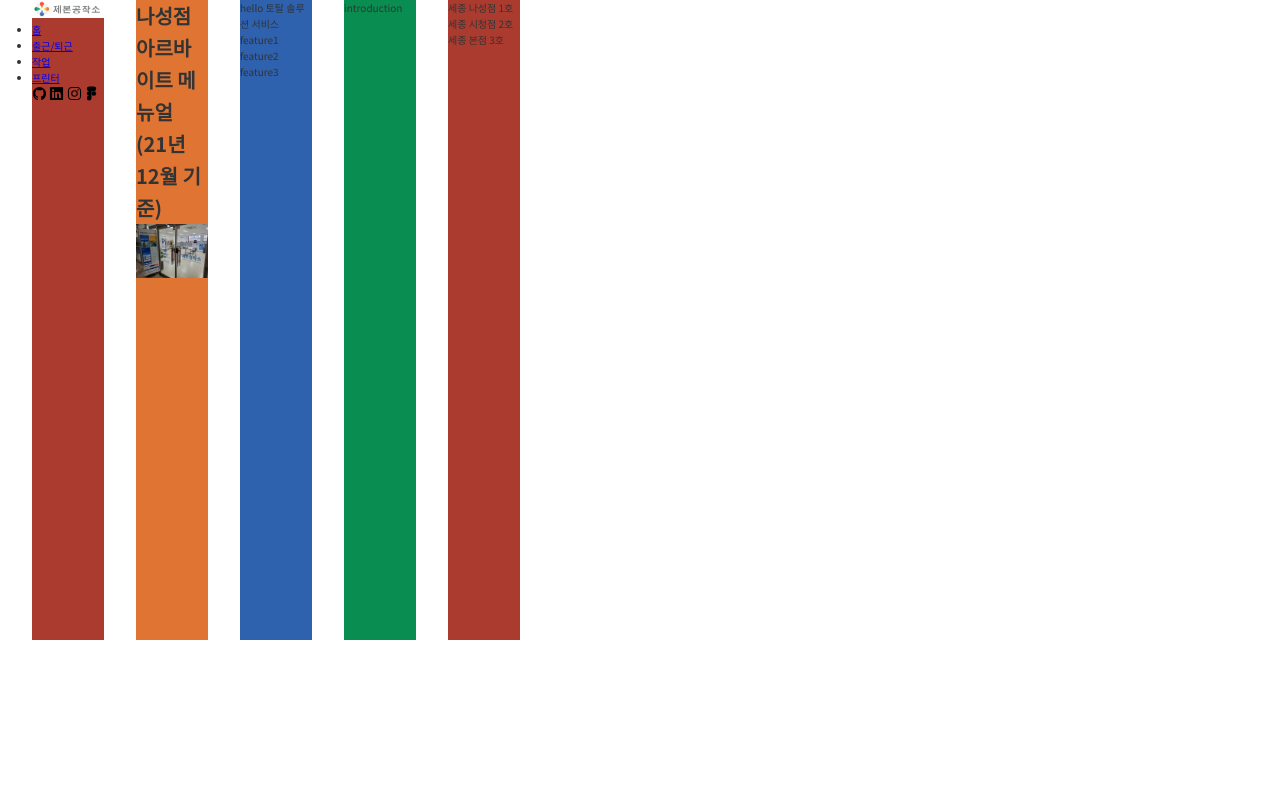
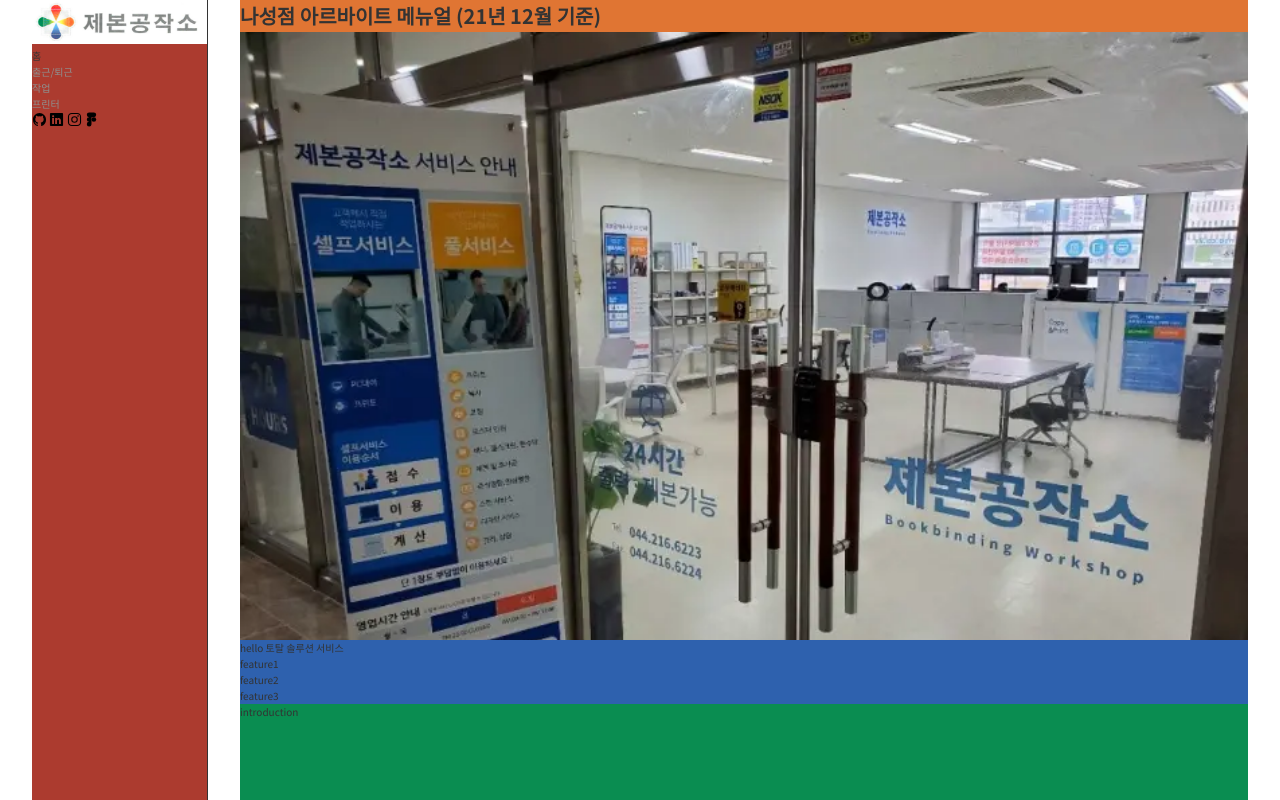
Before and after one commit to taewookim02/bookbinding-workshop, a website: page index.html in a window 1280 px wide. Shown: the top 800 px of the page. Drawn offline with Linux system fonts and the light colour scheme.

Commit message:
style: sidebar improvements

```diff
--- a/index.html
+++ b/index.html
@@ -20,7 +20,7 @@
       <nav class="nav">
         <img src="img/logo.png" alt="제본공작소 로고" class="nav__logo">
         <ul class="nav__list">
-          <li class="nav__list-item--selected"><a href="/">홈</a></li>
+          <li class="nav__list-item nav__list-item--active"><a href="/">홈</a></li>
           <li class="nav__list-item"><a href="/on-and-off.html">출근/퇴근</a></li>
           <li class="nav__list-item"><a href="/work.html">작업</a></li>
           <li class="nav__list-item"><a href="/printer.html">프린터</a></li>
--- a/sass/_base.scss
+++ b/sass/_base.scss
@@ -36,9 +36,8 @@
 .container {
   display: grid;
   grid-template-rows: 80vh min-content 40vw repeat(2, min-content);
-  // grid-template-columns: repeat(12, minmax(min-content, 12rem)); //1440/12 = 120
-  grid-template-columns: repeat(12, 1fr); //1440/12 = 120
+  grid-template-columns: repeat(12, [col-start] 1fr [col-end]); //1440/12 = 120
 
-  gap: 3.2rem;
+  column-gap: 3.2rem;
   padding: 0 3.2rem;
 }
--- a/sass/_features.scss
+++ b/sass/_features.scss
@@ -1,3 +1,4 @@
 .features {
   background-color: $color-blue;
+  grid-column: 3 / -1;
 }
--- a/sass/_footer.scss
+++ b/sass/_footer.scss
@@ -1,3 +1,4 @@
 .footer {
   background-color: $color-red;
+  grid-column: 3 / -1;
 }
--- a/sass/_header.scss
+++ b/sass/_header.scss
@@ -1,5 +1,6 @@
 .header {
   background-color: $color-orange;
+  grid-column: 3 / -1;
 
   &__image {
     width: 100%;
--- a/sass/_introduction.scss
+++ b/sass/_introduction.scss
@@ -1,3 +1,4 @@
 .introduction {
   background-color: $color-green;
+  grid-column: 3 / -1;
 }
--- a/sass/_sidebar.scss
+++ b/sass/_sidebar.scss
@@ -1,5 +1,8 @@
 .sidebar {
   background-color: $color-red;
+  grid-column: 1 / span 2;
+  grid-row: 1 / -1;
+  border-right: 1px solid #333;
 }
 
 .nav {
@@ -10,4 +13,18 @@
   &__icons-item {
     height: 1.5rem;
   }
+
+  &__list-item {
+    list-style-type: none;
+    & a {
+      text-decoration: none;
+      color: $color-grey-light;
+      &:hover {
+        text-decoration: underline;
+      }
+    }
+    &--active a {
+      color: $color-grey-dark;
+    }
+  }
 }
```
Also changed, not shown: css/style.css.
